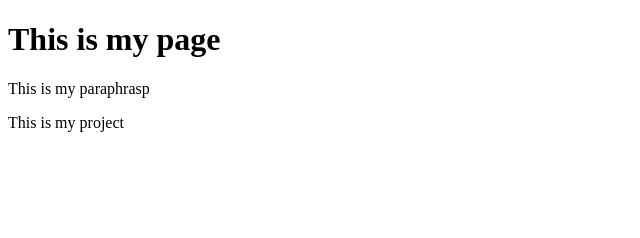
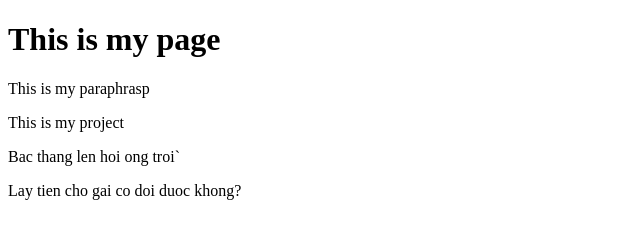
Before and after one commit to DatTien2107/git-test-01, a plain HTML site: page index.html in a window 1280 px wide. Shown: the whole page, without its empty margins (0-640 px from the left). Drawn offline with Linux system fonts and the light colour scheme.

Commit message:
Forth commit

```diff
--- a/index.html
+++ b/index.html
@@ -11,5 +11,7 @@
     </h1>
     <p> This is my paraphrasp</p>
     <p> This is my project</p>
+    <p> Bac thang len hoi ong troi`</p>
+    <p> Lay  tien cho gai co doi duoc khong? </p>
 </body>
 </html>
```
